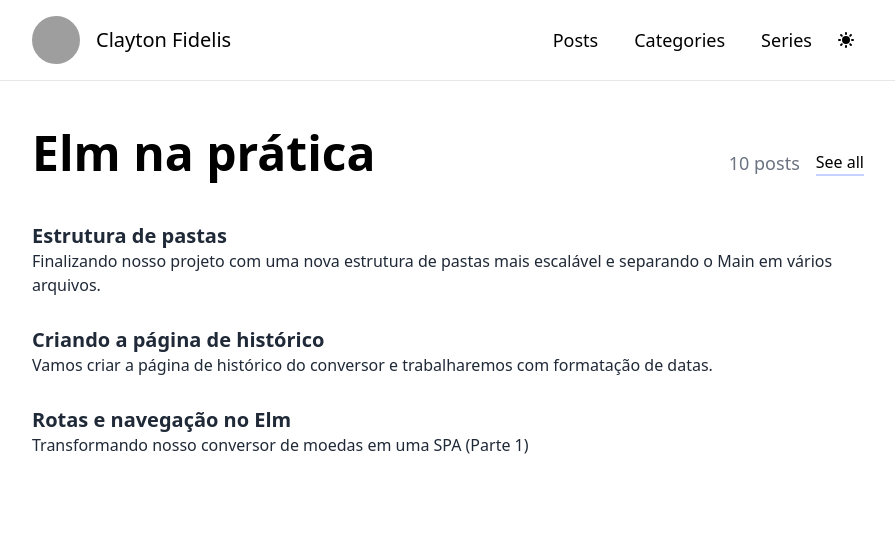
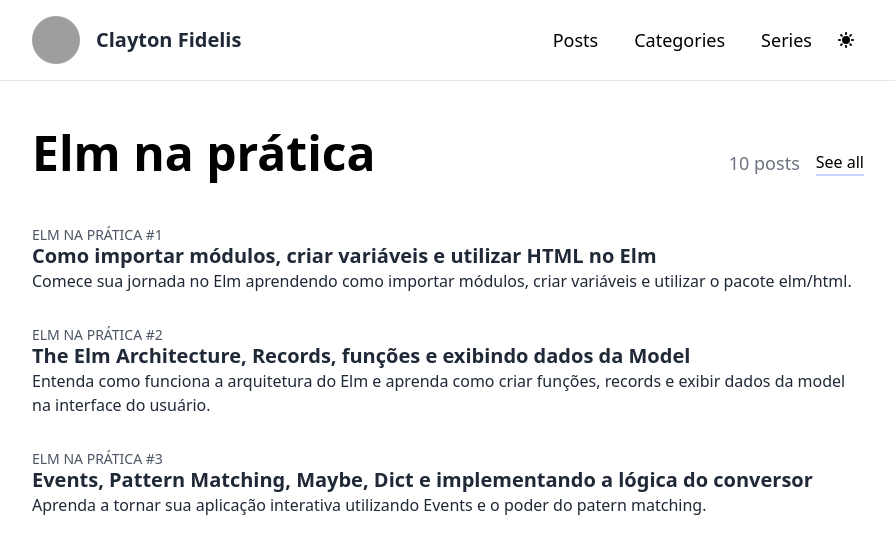
Before and after one commit to FidelisClayton/fidelisclayton.dev-next, a Next.js app: page /series in a window 1280 px wide. Shown: the top 554 px of the page, without its empty margins (192-1087 px from the left). Built offline with nearby package versions, Linux system fonts and the light colour scheme; grey boxes are pictures that could not be loaded; what @tailwindcss/typography would draw is missing.

Commit message:
feat: apply glassmorphism to the topnav

```diff
--- a/components/HomeLayout/HomeLayout.tsx
+++ b/components/HomeLayout/HomeLayout.tsx
@@ -1,16 +1,19 @@
 import DesktopNav from '../DesktopNav'
 import PersonalInformation from '../PersonalInformation'
+import TopNav from '../TopNav'
 
 const HomeLayout: React.FC = ({ children }) => {
   return (
     <div className="container flex flex-col mx-auto md:flex-row max-w-7xl">
-      <aside className="top-0 flex-1 md:max-w-xl px-8 py-2 md:sticky md:h-full md:py-8">
+      <TopNav className="md:hidden" />
+
+      <aside className="top-0 hidden flex-1 md:max-w-xl px-8 py-2 md:block md:h-full md:py-8">
         <PersonalInformation />
 
         <DesktopNav />
       </aside>
 
-      <main className="flex-1 p-8 border-pink-500">{children}</main>
+      <main className="flex-1 p-4 border-pink-500 md:p-8">{children}</main>
     </div>
   )
 }
--- a/components/PostLayout/PostLayout.tsx
+++ b/components/PostLayout/PostLayout.tsx
@@ -1,47 +1,13 @@
-import Link from 'next/link'
-
-import Avatar from '../Avatar'
-import ThemeSwitcher from '../ThemeSwitcher'
+import TopNav from '../TopNav'
 
 const PostLayout: React.FC = ({ children }) => {
   return (
     <div className="mb-20">
-      <nav className="flex dark:bg-black dark:border-gray-800 bg-white sticky top-0 z-50 border-b-[1px] justify-between items-center container mx-auto max-w-4xl px-8 py-4 dark:text-gray-100">
-        <Link href="/">
-          <a>
-            <div className="flex flex-row items-center space-x-4">
-              <Avatar className="w-12 h-12" width={48} height={48} />
+      <TopNav />
 
-              <p className="text-xl">Clayton Fidelis</p>
-            </div>
-          </a>
-        </Link>
-
-        <div className="flex items-center">
-          <ul className="items-center hidden text-lg font-light md:flex space-x-1">
-            <li>
-              <Link href="/latest-posts">
-                <a className="px-4 py-2">Posts</a>
-              </Link>
-            </li>
-
-            <li>
-              <Link href="/categories">
-                <a className="px-4 py-2">Categories</a>
-              </Link>
-            </li>
-
-            <li>
-              <Link href="/series">
-                <a className="px-4 py-2">Series</a>
-              </Link>
-            </li>
-          </ul>
-          <ThemeSwitcher />
-        </div>
-      </nav>
-
-      <main className="container max-w-4xl px-8 mx-auto mt-12">{children}</main>
+      <main className="container max-w-4xl px-4 md:px-8 mx-auto mt-12">
+        {children}
+      </main>
     </div>
   )
 }
--- /dev/null
+++ b/components/TopNav/TopNav.tsx
@@ -0,0 +1,62 @@
+import clsx from 'clsx'
+import Link from 'next/link'
+import Avatar from '../Avatar'
+import ThemeSwitcher from '../ThemeSwitcher'
+
+type TopNavProps = {
+  className?: string
+}
+
+const TopNav: React.FC<TopNavProps> = ({ className }) => {
+  return (
+    <nav
+      className={clsx(
+        className,
+        'dark:bg-black dark:border-gray-800 bg-white sticky top-0 z-50 border-b-[1px] dark:text-gray-100 dark:bg-opacity-80 bg-opacity-70 backdrop-saturate-150 backdrop-blur-sm'
+      )}
+    >
+      <div className="flex justify-between items-center container mx-auto max-w-4xl px-4 py-3 md:px-8 md:py-4">
+        <Link href="/">
+          <a>
+            <div className="flex flex-row items-center space-x-2 md:space-x-4">
+              <Avatar
+                className="w-10 h-10 md:w-12 md:h-12"
+                width={48}
+                height={48}
+              />
+
+              <p className="font-semibold text-gray-800 dark:text-gray-200 text md:text-xl">
+                Clayton Fidelis
+              </p>
+            </div>
+          </a>
+        </Link>
+
+        <div className="flex items-center">
+          <ul className="items-center hidden text-lg font-light md:flex space-x-1">
+            <li>
+              <Link href="/latest-posts">
+                <a className="px-4 py-2">Posts</a>
+              </Link>
+            </li>
+
+            <li>
+              <Link href="/categories">
+                <a className="px-4 py-2">Categories</a>
+              </Link>
+            </li>
+
+            <li>
+              <Link href="/series">
+                <a className="px-4 py-2">Series</a>
+              </Link>
+            </li>
+          </ul>
+          <ThemeSwitcher />
+        </div>
+      </div>
+    </nav>
+  )
+}
+
+export default TopNav
--- /dev/null
+++ b/components/TopNav/index.ts
@@ -0,0 +1,3 @@
+import TopNav from './TopNav'
+
+export default TopNav
--- a/pages/posts/[...id].tsx
+++ b/pages/posts/[...id].tsx
@@ -34,7 +34,7 @@ const Post: React.FC<Props> = ({ post }) => {
         <meta name="description" content={post.description} />
       </Head>
 
-      <article className="prose dark:prose-light prose-lg prose-indigo">
+      <article className="prose dark:prose-light prose-md md:prose-lg prose-indigo">
         <div className="relative mb-24">
           {post.episode && (
             <div
--- a/pages/series/index.tsx
+++ b/pages/series/index.tsx
@@ -44,7 +44,10 @@ const Series: React.FC<Props> = ({ series = [], postsBySerie = {} }) => {
               </div>
             </div>
 
-            {posts.slice(0, 3).map((post) => (
+            {[...posts]
+              .reverse()
+              .slice(0, 3)
+              .map((post) => (
                 <ArticleItem
                   key={post.id}
                   post={post}
@@ -53,7 +56,6 @@ const Series: React.FC<Props> = ({ series = [], postsBySerie = {} }) => {
                     description: 'mb-0',
                   }}
                   hideCTA
-                hideSerie
                 />
               ))}
           </Fragment>
```
Lines whose indentation alone changed are shown as unchanged.
